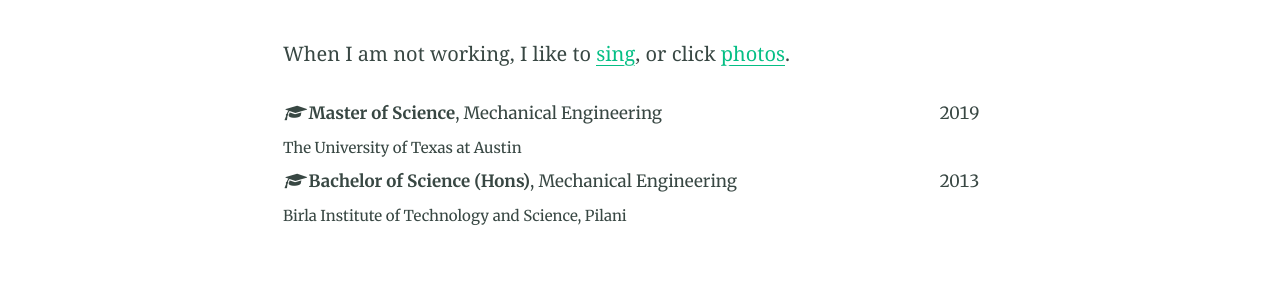
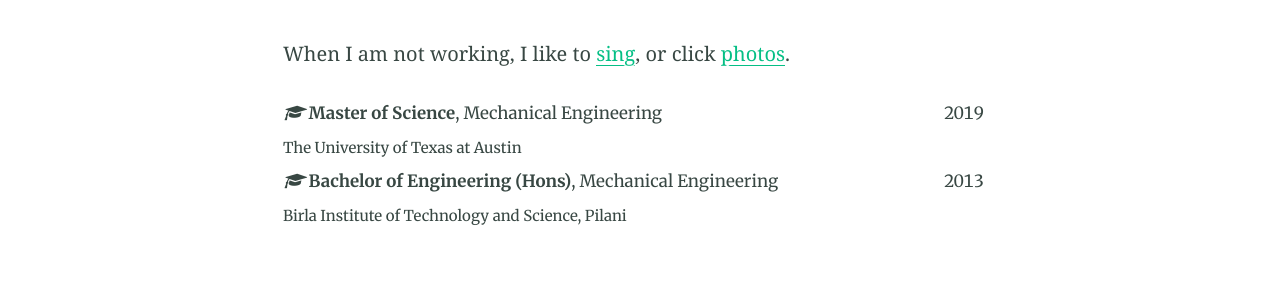
Before and after one commit to SurajRPawar/SurajRPawar.github.io, a Jekyll site: the page built from index.md, in a window 1280 px wide. Shown: the part 585-880 px from the top of the page. Built offline with Jekyll 4.4.1, drawn with Linux system fonts in a browser that asks for light colours; nearby versions of some CDN libraries.

Commit message:
Fix Education and social sharing image
- Had written Bachelor of Science instead of Bachelor of Engineering
- Resume also had the same error, fixed it
- Set a separate image for the noise post so that the right image shows up when sharing

```diff
--- a/_config.yml
+++ b/_config.yml
@@ -114,7 +114,7 @@ navigation_header:
 - title: Blog
   url: /blog/
 - title: Resume
-  url: /assets/Suraj Pawar - Resume (2020).pdf
+  url: /assets/Suraj Pawar 2020 (Resume).pdf
 #- title: Search
 #  url: /search/
 
--- a/index.md
+++ b/index.md
@@ -18,7 +18,7 @@ When I am not working, I like to [sing](https://www.youtube.com/channel/UCYewUFO
 
 |<i class='fa fa-graduation-cap'></i> __Master of Science__, Mechanical Engineering | 2019 |
 |<small> The University of Texas at Austin </small>| |
-|<i class='fa fa-graduation-cap'></i> __Bachelor of Science (Hons)__, Mechanical Engineering | 2013 |
+|<i class='fa fa-graduation-cap'></i> __Bachelor of Engineering (Hons)__, Mechanical Engineering | 2013 |
 |<small> Birla Institute of Technology and Science, Pilani </small>| |
 
 <br>
```
Also changed, not shown: _posts/2020-06-18-noise.md (+3 -3 lines), 2 other files.
